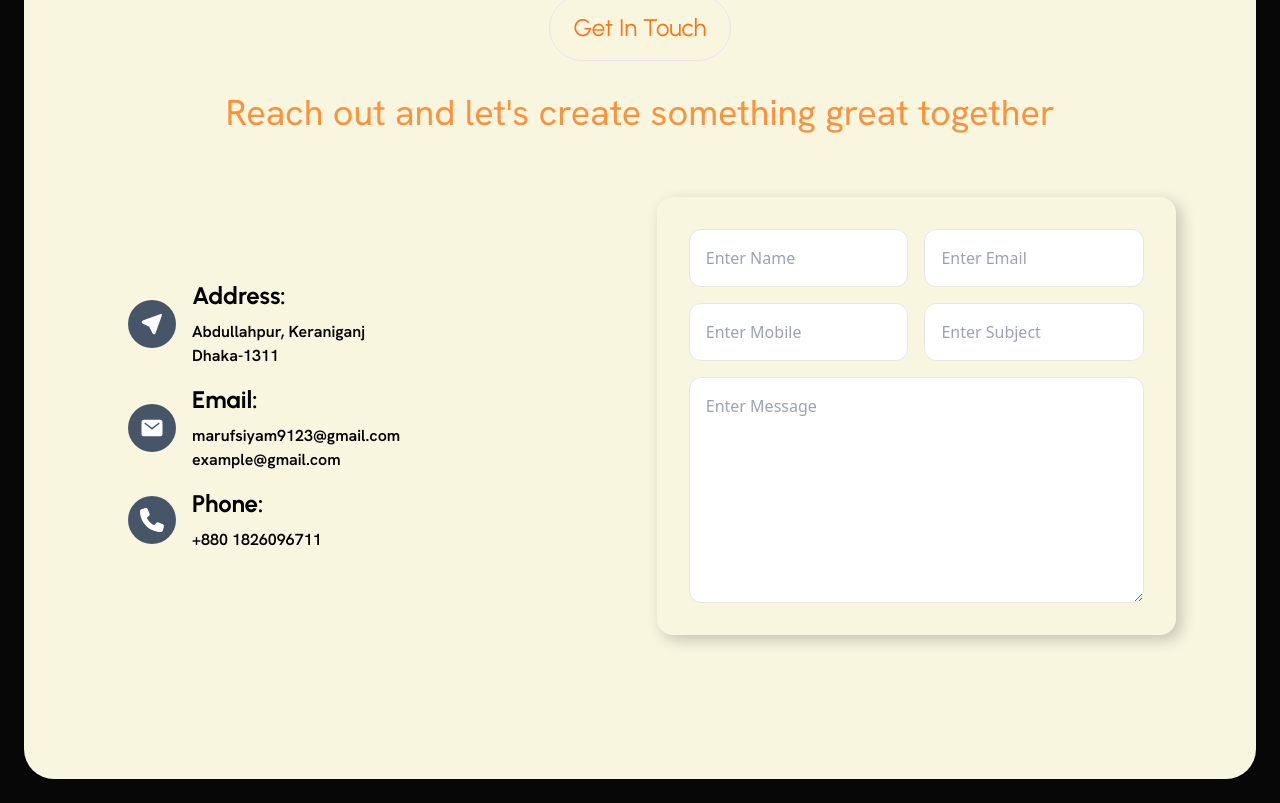
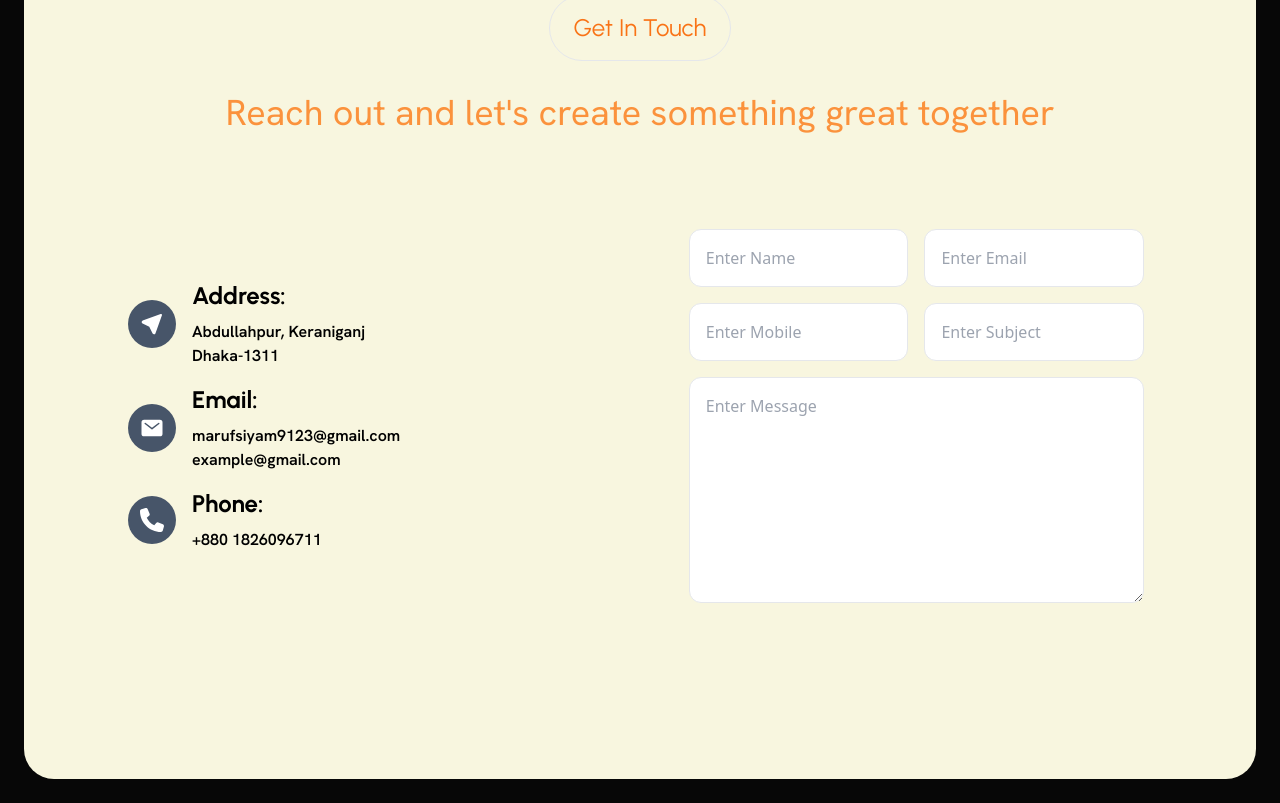
Before and after one commit to marufsiyam91/MarufSiyam, a React (Vite) app: page / in a window 1280 px wide. Shown: the part 2813-3616 px from the top of the page. Built offline with nearby package versions, Linux system fonts and the light colour scheme; a web font is replaced by a local one.

Commit message:
input background changed and form bg turned in transparent and shadow removed

```diff
--- a/src/Components/Contact_form.jsx
+++ b/src/Components/Contact_form.jsx
@@ -3,15 +3,15 @@
 const Contact_form = () => {
   return (
     <div className="w-full xl:w-1/2">
-        <form className="bg-[#F8F6DF] shadow-[5px_5px_15px_0.2px_rgba(0,0,0,0.2)] max-w-full flex flex-col gap-2 sm:gap-4 p-4 sm:p-8 rounded-2xl">
+        <form className="bg-transparent max-w-full flex flex-col gap-2 sm:gap-4 p-4 sm:p-8 rounded-2xl">
             <div className="flex gap-2 sm:gap-4 flex-col xl:flex-row">
-                <input className="xl:w-1/2 w-full p-4 border rounded-xl" type="text" name="name" placeholder="Enter Name"/>
+                <input className="xl:w-1/2 w-full p-4 border rounded-xl bg-white" type="text" name="name" placeholder="Enter Name"/>
                 <input className="xl:w-1/2 w-full p-4 border rounded-xl" type="email" name="email" placeholder="Enter Email" />
             </div>
 
             <div className="flex gap-2 sm:gap-4 flex-col xl:flex-row">
-                <input className="xl:w-1/2 w-full p-4 border rounded-xl" type="text" name="mobile" placeholder="Enter Mobile"/>
-                <input className="xl:w-1/2 w-full p-4 border rounded-xl" type="text" name="subject" placeholder="Enter Subject" />
+                <input className="xl:w-1/2 w-full p-4 border rounded-xl bg-white" type="text" name="mobile" placeholder="Enter Mobile"/>
+                <input className="xl:w-1/2 w-full p-4 border rounded-xl bg-white" type="text" name="subject" placeholder="Enter Subject" />
             </div>
 
             <textarea className="w-full border p-4 rounded-xl" name="message" cols="30" rows="8"  placeholder="Enter Message"></textarea>
```
